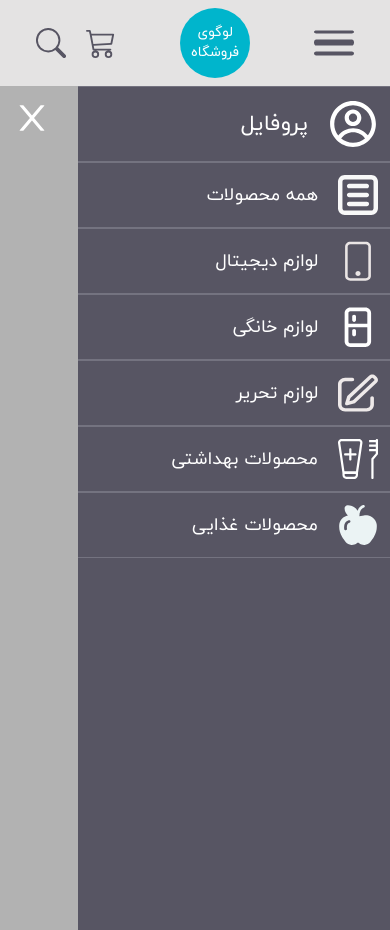
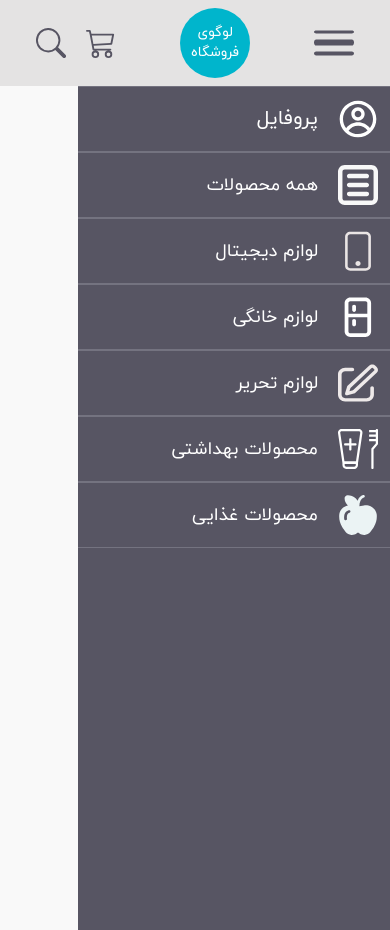
Before and after one commit to MohammadSobhanSaffary/Online_Shope_Project, a Next.js app: page /components/Header in a window 390 px wide. Both pictures are taken after a click on the picture 334 px from the left and 43 px from the top of the page. Built offline with nearby package versions, Linux system fonts and the light colour scheme.

Commit message:
header Ui is completed

```diff
--- a/pages/components/Header.jsx
+++ b/pages/components/Header.jsx
@@ -72,7 +72,7 @@ function Header() {
 
 
 
-            <div className='flex flex-col  md:hidden' >
+            <div className='flex flex-col  md:hidden overflow-y-hidden' >
                 <div className='w-screen  flex  items-center justify-center py-2 px-6   gap-[4rem] bg-[#e4e3e3]  cursor-pointer'>
                     <div className='flex  gap-[20px] justify-center items-center'>
                         <BsSearch className=' w-[30px] h-[30px] cursor-pointer' fill='#575563 ' />
@@ -83,11 +83,11 @@ function Header() {
                     <Image src='/menu.svg' width='40px' height='40px' className=' text-[#575563] cursor-pointer ' onClick={() => setToggle(!toggleState)} />
                 </div>
                 {(toggleState) ?
-                    <div className='flex flex-row-reverse justify-between w-[100vw] h-[100vh] duration-200   bg-[rgba(0,0,0,0.30)]' >
+                    <div className='flex flex-row-reverse justify-between w-[100vw] h-[100vh] duration-200   bg-[rgba(0,0,0,0.025)]' >
                         <div className='w-[80vw] h-[100vh]  bg-[#575563]  flex flex-col  '>
                             <div className='menuItems border-t-0 p-3  items-center flex flex-row-reverse  gap-[20px] cursor-pointer'>
-                                <CgProfile className=' w-[50px] h-[50px] text-[#ffffff]  cursor-pointer' />
-                                <span className='text-[22px] text-white'>پروفایل</span>
+                                <CgProfile className=' w-[40px] h-[40px] text-[#ffffff]  cursor-pointer' />
+                                <span className='text-[20px] text-white'>پروفایل</span>
 
                             </div>
 
@@ -100,14 +100,11 @@ function Header() {
                                 </div>
                             ))}
                         </div>
-                        <AiOutlineClose className='w-10 h-10  duration-200 m-3' fill='#ffffff' onClick={()=>setToggle(false)} />
+                        {/* <AiOutlineClose className='w-8 h-8  duration-200 ' fill='#575563' onClick={()=>setToggle(false)} /> */}
                     </div>
                     : null
                 }
             </div>
-
-
-
         </>
 
     )
@@ -123,4 +120,7 @@ function Header() {
 
 
 
+
+
+
 export default Header
--- a/styles/globals.css
+++ b/styles/globals.css
@@ -5,6 +5,7 @@
 @font-face{
   font-family:'IRANYekan' ;
   src:url('../public/1FDCADEC.TTF' );
+
 
 }
 
```
Also changed, not shown: pages/[categories].jsx (added), public/IRANSans.ttf (added).
